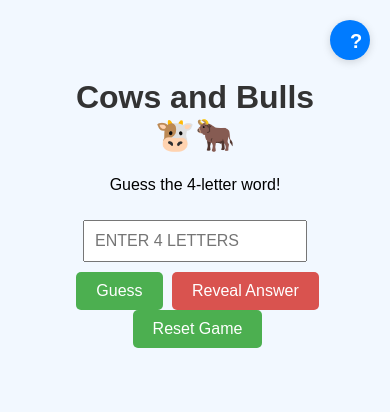
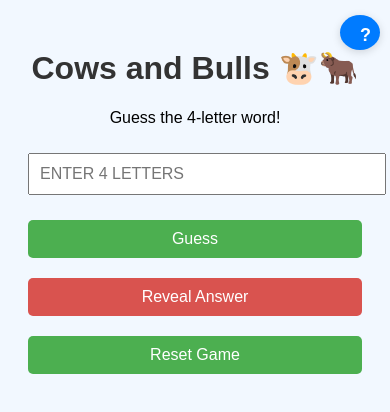
Before and after one commit to raghavginfocus/cows-and-bulls, a plain HTML site: page index.html in a window 390 px wide. Drawn offline with Linux system fonts and the light colour scheme.

Commit message:
Add responsive layout for mobile

```diff
--- a/index.html
+++ b/index.html
@@ -12,10 +12,12 @@
 
   <p>Guess the 4-letter word!</p>
 
-  <input type="text" id="guessInput" maxlength="4" placeholder="Enter 4 letters" />
-  <button onclick="makeGuess()">Guess</button>
-  <button onclick="revealAnswer()" id="revealBtn">Reveal Answer</button>
-  <button onclick="resetGame()">Reset Game</button>
+  <div class="controls">
+    <input type="text" id="guessInput" maxlength="4" placeholder="Enter 4 letters" />
+    <button onclick="makeGuess()">Guess</button>
+    <button onclick="revealAnswer()" id="revealBtn">Reveal Answer</button>
+    <button onclick="resetGame()">Reset Game</button>
+  </div>
   <div id="answer"></div>
 
   <div id="helpText">
--- a/style.css
+++ b/style.css
@@ -73,6 +73,14 @@ li {
   font-size: 24px;
 }
 
+.controls {
+  display: flex;
+  align-items: center;
+  justify-content: center;
+  flex-wrap: wrap;
+  gap: 10px;
+}
+
 #answer {
   margin-top: 15px;
   font-size: 20px;
@@ -93,3 +101,36 @@ li {
   font-size: 14px;
   transition: opacity 0.3s ease;
 }
+
+@media (max-width: 600px) {
+  body {
+    padding: 20px;
+  }
+
+  input[type="text"] {
+    width: 100%;
+    margin: 10px 0;
+  }
+
+  button {
+    width: 100%;
+    margin: 5px 0;
+  }
+
+  .controls {
+    flex-direction: column;
+    align-items: stretch;
+  }
+
+  #helpBtn {
+    top: 10px;
+    right: 10px;
+    width: 35px;
+    height: 35px;
+    font-size: 18px;
+  }
+
+  #helpText {
+    width: 90%;
+  }
+}
```
